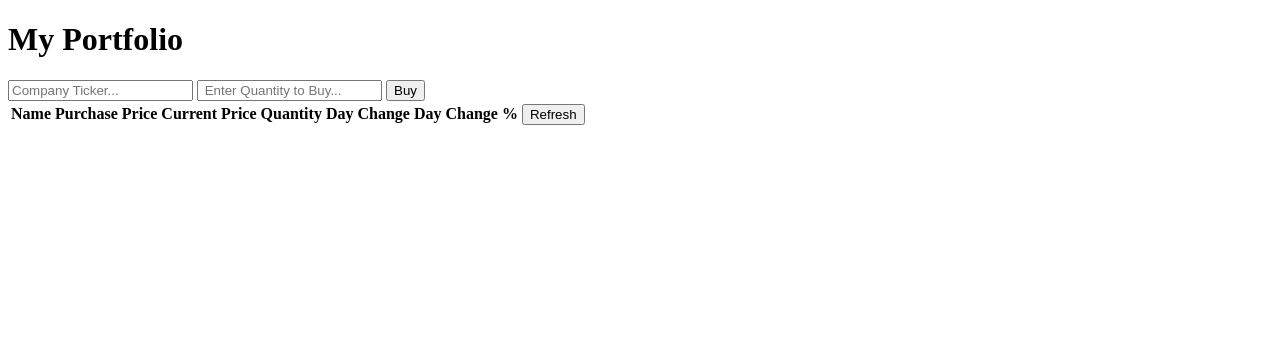
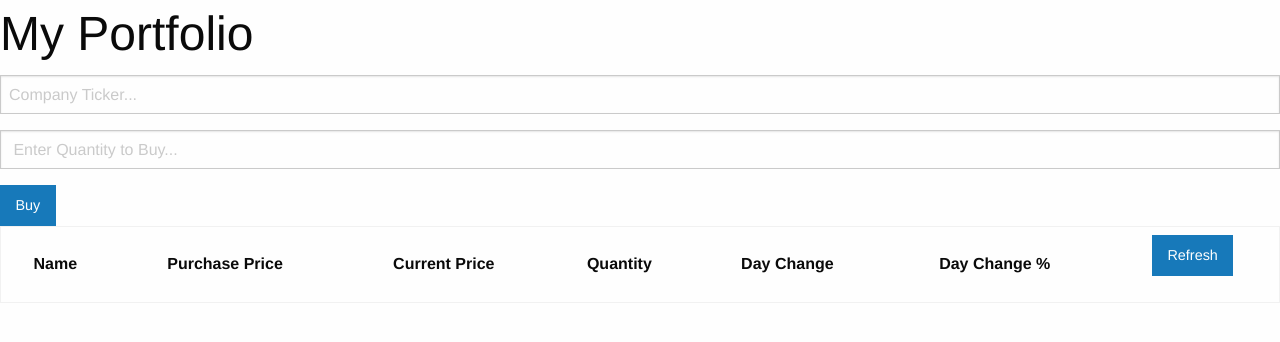
Before and after one commit to MatthewReuther/MyStockPortfolio, a website: page index.html in a window 1280 px wide. Drawn offline with nearby package versions, Linux system fonts and the light colour scheme.

Commit message:
added foundation framework

```diff
--- /dev/null
+++ b/assets/css/main.css
@@ -0,0 +1,9 @@
+
+#buyStocks {
+margin: auto;
+}
+
+.table {
+  margin: auto;
+  text-align: center;
+}
--- a/index.html
+++ b/index.html
@@ -1,7 +1,8 @@
 <!DOCTYPE html>
 <html lang="en">
   <head>
-    <link rel="stylesheet" href="main.css">
+    <link rel="stylesheet" href="bower_components/foundation/css/foundation.min.css">
+    <link rel="stylesheet" href="assets/css/main.css">
     <title>Track Your Portfolio</title>
   </head>
   <body>
@@ -12,6 +13,7 @@
       <input type="text" placeholder=" Enter Quantity to Buy..." id="stockQty" class="stock_input">
       <input type="submit" value="Buy" id="buyStocks" class="button">
     </div>
+  </div>
     <table class="table">
       <tr>
         <th>Name</th>
```
Also changed, not shown: bower.json (added, +16 -0 lines), package.json (added, +19 -0 lines).
